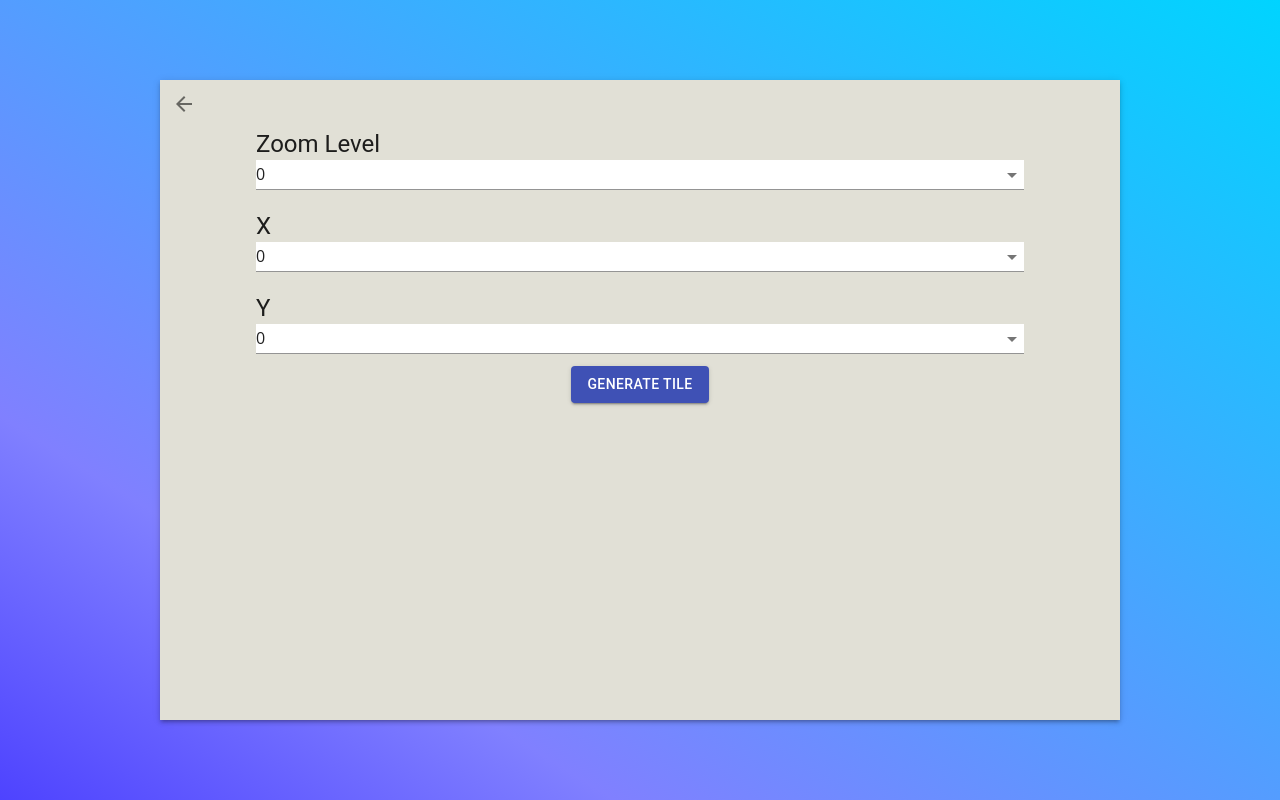
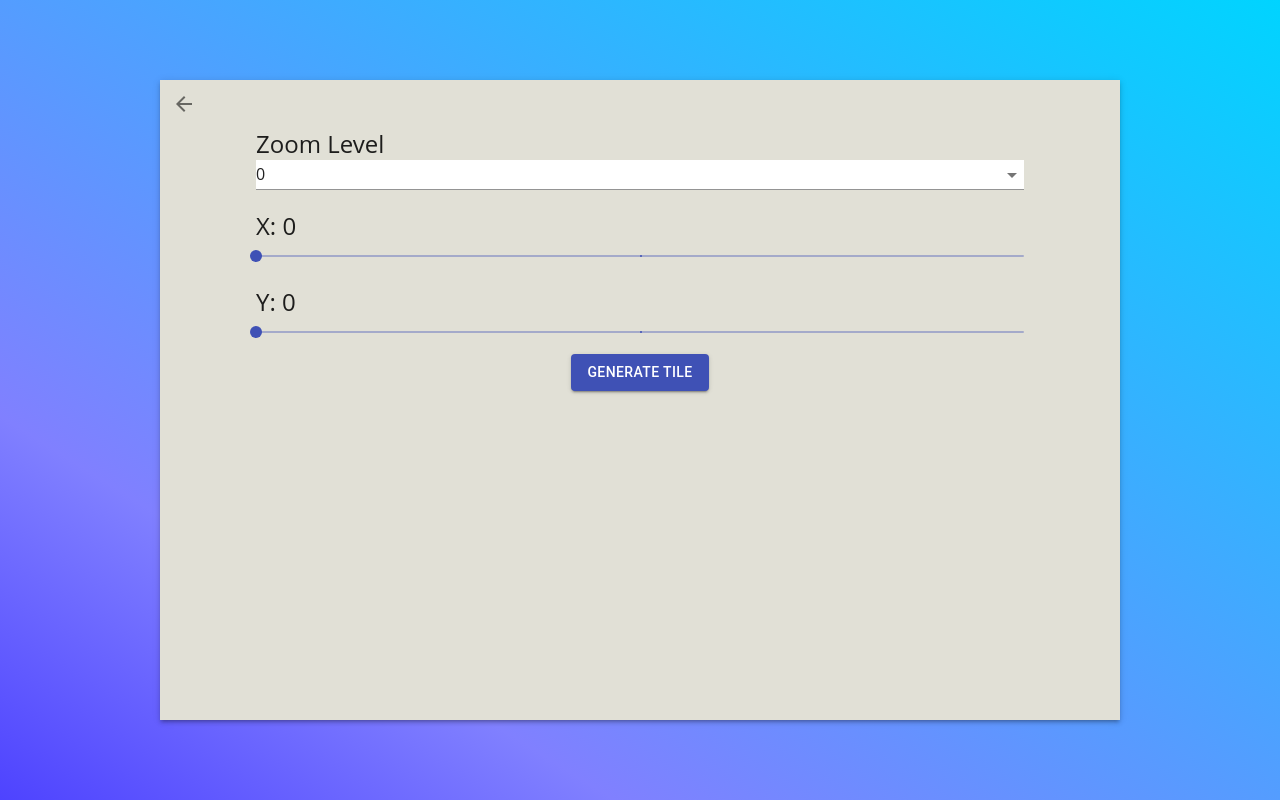
Before and after one commit to gmarzo/MapBox-demo, a React (Create React App) app: page / in a window 1280 px wide. Both pictures are taken after a click on the button "Raster Tiles". Built offline with nearby package versions, Linux system fonts and the light colour scheme.

Commit message:
Restyled pages, added sliders to raster tiles x and y select. Looking to somehow implement isochromes

```diff
--- a/src/pages/Homepage.jsx
+++ b/src/pages/Homepage.jsx
@@ -71,21 +71,25 @@ const useStyles = makeStyles(
 
     buttonContainer: {
       display: 'flex',
-      flex: 0,
+      flex: 1,
       flexDirection: 'column',
-      justifyContent: 'center',
+      justifyContent: 'flex-start',
       alignItems: 'center',
-      width: '90%',
+      width: '60%',
       height: undefined,
       aspectRatio: 3 / 2,
       backgroundColor: '#f1e7d6',
       border: '2px solid #000000',
-      marginBottom: '5%',
+      marginBottom: '2%',
     },
 
     title: {
       fontFamily: 'Open Sans',
       fontWeight: 'bold',
+    },
+
+    boxTitle: {
+      fontFamily: 'Open Sans',
     },
 
     logo: {
@@ -100,6 +104,10 @@ const useStyles = makeStyles(
     pageButton: {
       fontFamily: 'Open sans',
       color: '#000000',
+      width: '90%',
+      borderRadius: '0px',
+      padding: '0px',
+      marginBottom: '12px',
     },
 
     buttonPaper: {
@@ -107,7 +115,7 @@ const useStyles = makeStyles(
       flexDirection: 'row',
       justifyContent: 'center',
       alignItems: 'center',
-      width: '270px',
+      width: '100%',
     },
 
     buttonIcon: {
@@ -117,6 +125,8 @@ const useStyles = makeStyles(
     },
 
     buttonText: {
+      fontFamily: 'Open Sans',
+      fontSize: '1.5rem',
       marginLeft: theme.spacing(1),
     },
   }),
@@ -177,8 +187,11 @@ const Homepage = props => {
               Mapbox-Demo
             </Typography>
             <MapIcon className={classes.logo} />
+
             <Paper elevation={3} className={classes.buttonContainer}>
-              <Typography variant="h4">Geolocation</Typography>
+              <Typography variant="h4" className={classes.boxTitle}>
+                Geocoding
+              </Typography>
               <IconButton
                 onClick={() =>
                   dispatch({ type: PAGE_ACTIONS.SET_PAGE, payload: { page: 'address' } })
@@ -206,6 +219,10 @@ const Homepage = props => {
               </IconButton>
             </Paper>
 
+            <Paper elevation={3} className={classes.buttonContainer}>
+              <Typography variant="h4" className={classes.boxTitle}>
+                Tiles
+              </Typography>
               <IconButton
                 onClick={() =>
                   dispatch({ type: PAGE_ACTIONS.SET_PAGE, payload: { page: 'raster-tiles' } })
@@ -219,7 +236,12 @@ const Homepage = props => {
                   <GridOnIcon className={classes.buttonIcon} />
                 </Paper>
               </IconButton>
+            </Paper>
 
+            <Paper elevation={3} className={classes.buttonContainer}>
+              <Typography variant="h4" className={classes.boxTitle}>
+                Navigation
+              </Typography>
               <IconButton
                 onClick={() =>
                   dispatch({ type: PAGE_ACTIONS.SET_PAGE, payload: { page: 'directions' } })
@@ -234,6 +256,7 @@ const Homepage = props => {
                 </Paper>
               </IconButton>
             </Paper>
+          </Paper>
         )}
       </HelmetProvider>
     </div>
--- a/src/pages/geolocation/ByPOI.jsx
+++ b/src/pages/geolocation/ByPOI.jsx
@@ -265,6 +265,10 @@ const ByPOI = props => {
               max={10}
               className={classes.slider}
               onChange={sliderChange}
+              marks={[
+                { value: 1, label: '1' },
+                { value: 10, label: '10' },
+              ]}
             />
           </div>
           <div className={classes.buttonContainer}>
--- a/src/pages/maps/RasterTiles.jsx
+++ b/src/pages/maps/RasterTiles.jsx
@@ -11,6 +11,7 @@ import CircularProgress from '@material-ui/core/CircularProgress'
 import IconButton from '@material-ui/core/IconButton'
 import Paper from '@material-ui/core/Paper'
 import NativeSelect from '@material-ui/core/NativeSelect'
+import Slider from '@material-ui/core/Slider'
 import Typography from '@material-ui/core/Typography'
 
 import ArrowBackIcon from '@material-ui/icons/ArrowBack'
@@ -38,8 +39,9 @@ const useStyles = makeStyles(
     },
 
     tile: {
-      height: '250px',
-      width: '250px',
+      height: undefined,
+      width: '70%',
+      aspectRatio: 1 / 1,
     },
 
     mapButton: {
@@ -54,7 +56,16 @@ const useStyles = makeStyles(
       justifyContent: 'flex-start',
       minWidth: '75vw',
       minHeight: '80vh',
+      maxWidth: '600px',
       backgroundColor: '#e1e0d6',
+    },
+
+    tileContainer: {
+      display: 'flex',
+      flex: 1,
+      flexDirection: 'column',
+      alignItems: 'center',
+      justifyContent: 'center',
     },
 
     select: {
@@ -81,8 +92,17 @@ const useStyles = makeStyles(
       minWidth: '80%',
     },
 
+    fieldTitle: {
+      fontFamily: 'Open Sans',
+      fontSize: '1.5rem',
+    },
+
     topMargin: {
       marginTop: theme.spacing(2),
+    },
+
+    slider: {
+      width: '80%',
     },
   }),
   { name: 'RasterTiles' }
@@ -114,19 +134,27 @@ const RasterTiles = props => {
   const handleChange = event => {
     switch (event.target.name) {
       case 'Zoom':
-        setZoom(event.target.value)
+        setZoom(Number(event.target.value))
         setX(0)
         setY(0)
         break
       case 'X':
-        setX(event.target.value)
+        setX(Number(event.target.value))
         break
       case 'Y':
-        setY(event.target.value)
+        setY(Number(event.target.value))
         break
       default:
         break
     }
+  }
+
+  const xSliderChange = (event, newValue) => {
+    setX(newValue)
+  }
+
+  const ySliderChange = (event, newValue) => {
+    setY(newValue)
   }
 
   return (
@@ -141,7 +169,9 @@ const RasterTiles = props => {
         </div>
 
         <div className={classes.fieldTitleContainer}>
-          <Typography variant="h5">Zoom Level</Typography>
+          <Typography variant="h5" className={classes.fieldTitle}>
+            Zoom Level
+          </Typography>
         </div>
         <NativeSelect
           name="Zoom"
@@ -157,32 +187,62 @@ const RasterTiles = props => {
         </NativeSelect>
 
         <div className={clsx(classes.fieldTitleContainer, classes.topMargin)}>
-          <Typography variant="h5">X</Typography>
+          <Typography variant="h5" className={classes.fieldTitle}>
+            X: {x}
+          </Typography>
         </div>
-        <NativeSelect name="X" value={x} onChange={e => handleChange(e)} className={classes.select}>
-          {Array.from(Array(2 ** zoom).keys()).map(x => (
-            <option key={x} value={x}>
-              {x}
-            </option>
-          ))}
-        </NativeSelect>
+
+        <Slider
+          defaultValue={0}
+          name="xSlider"
+          value={x}
+          step={1}
+          min={0}
+          max={2 ** zoom - 1}
+          className={classes.slider}
+          onChange={xSliderChange}
+          marks={
+            zoom === 0
+              ? [{}]
+              : [
+                  { value: 0, label: '0' },
+                  { value: 2 ** zoom - 1, label: `${2 ** zoom - 1}` },
+                ]
+          }
+        />
 
         <div className={clsx(classes.fieldTitleContainer, classes.topMargin)}>
-          <Typography variant="h5">Y</Typography>
+          <Typography variant="h5" className={classes.fieldTitle}>
+            Y: {y}
+          </Typography>
         </div>
-        <NativeSelect name="Y" value={y} onChange={e => handleChange(e)} className={classes.select}>
-          {Array.from(Array(2 ** zoom).keys()).map(y => (
-            <option key={y} value={y}>
-              {y}
-            </option>
-          ))}
-        </NativeSelect>
+
+        <Slider
+          defaultValue={0}
+          name="ySlider"
+          value={y}
+          step={1}
+          min={0}
+          max={2 ** zoom - 1}
+          className={classes.slider}
+          onChange={ySliderChange}
+          marks={
+            zoom === 0
+              ? [{}]
+              : [
+                  { value: 0, label: '0' },
+                  { value: 2 ** zoom - 1, label: `${2 ** zoom - 1}` },
+                ]
+          }
+        />
 
         <Button variant="contained" color="primary" onClick={newTile} className={classes.mapButton}>
           Generate Tile
         </Button>
 
-        {rasterTile && !loading ? <img src={rasterTile} className={classes.tile} /> : <></>}
+        <div className={classes.tileContainer}>
+          {rasterTile && !loading ? <img src={rasterTile} className={classes.tile} /> : <></>}
+        </div>
       </Paper>
     </div>
   )
--- a/src/pages/navigation/Directions.jsx
+++ b/src/pages/navigation/Directions.jsx
@@ -4,6 +4,8 @@
 import { useState, useEffect } from 'react'
 
 import { makeStyles } from '@material-ui/core/styles'
+
+import clsx from 'clsx'
 
 import Button from '@material-ui/core/Button'
 import CircularProgress from '@material-ui/core/CircularProgress'
@@ -68,6 +70,11 @@ const useStyles = makeStyles(
       flex: 1,
       justifyContent: 'center',
       minWidth: '100%',
+    },
+
+    fieldText: {
+      fontFamily: 'Open Sans',
+      fontSize: '1.5rem',
     },
 
     textField: {
@@ -162,14 +169,16 @@ const Directions = props => {
           </IconButton>
         </div>
         <div className={classes.searchContainer}>
-          <Typography variant="h5">Start</Typography>
+          <Typography variant="h5" className={classes.fieldText}>
+            Start
+          </Typography>
           <TextField
             name="start"
             value={start}
             onChange={e => handleChange(e)}
             className={classes.textField}
           />
-          <Typography variant="h5" className={classes.topMargin}>
+          <Typography variant="h5" className={clsx(classes.fieldText, classes.topMargin)}>
             Destination
           </Typography>
           <TextField
```
Lines whose indentation alone changed are shown as unchanged.
